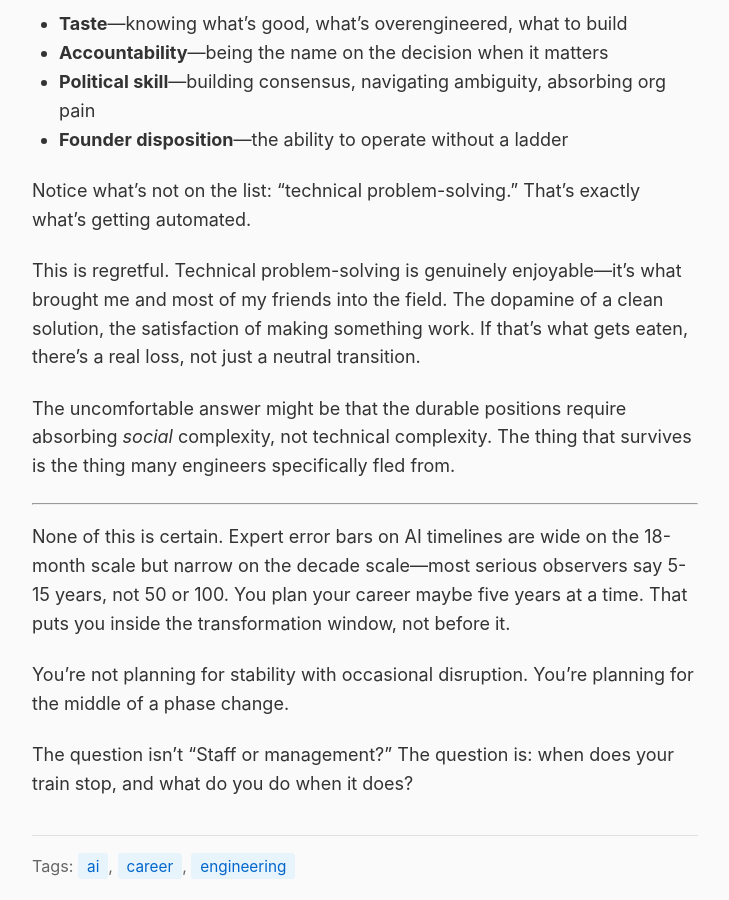
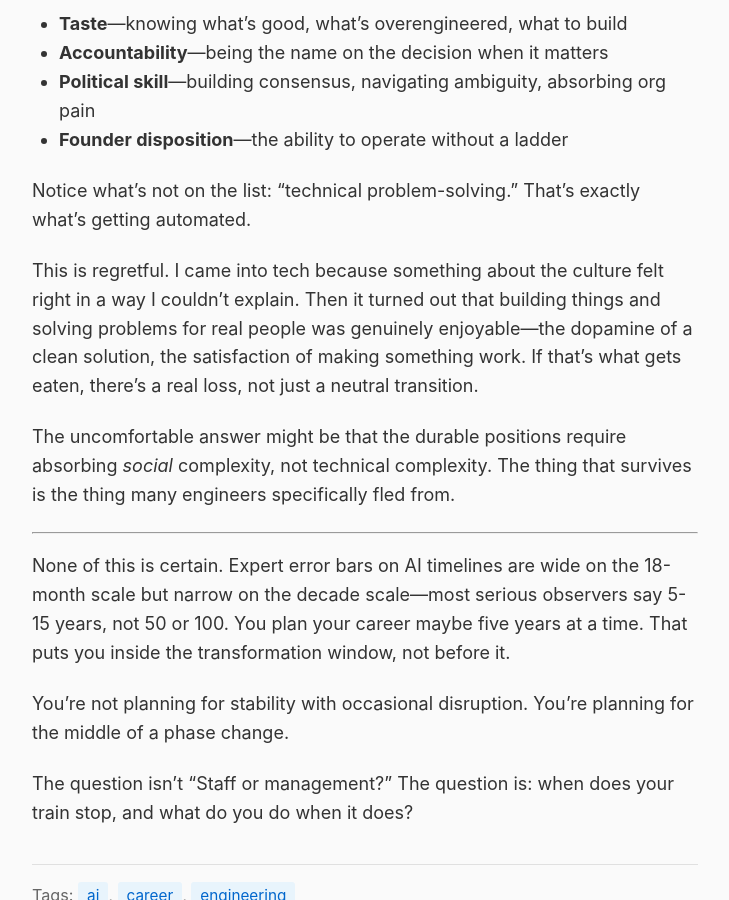
Before and after one commit to rob137/rob137.github.io, a Jekyll site: the page built from _posts/2026-01-25-when-does-your-train-stop.md, in a window 1280 px wide and 900 px high, scrolled down 2413 px. Shown: the whole window, without its empty margins (275-1004 px from the left). Built offline with Jekyll 4.4.1, drawn with Linux system fonts in a browser that asks for light colours.

Commit message:
Nuance: came for culture, discovered problem-solving

```diff
--- a/_posts/2026-01-25-when-does-your-train-stop.md
+++ b/_posts/2026-01-25-when-does-your-train-stop.md
@@ -60,7 +60,7 @@ Some candidates:
 
 Notice what's not on the list: "technical problem-solving." That's exactly what's getting automated.
 
-This is regretful. Technical problem-solving is genuinely enjoyable—it's what brought me and most of my friends into the field. The dopamine of a clean solution, the satisfaction of making something work. If that's what gets eaten, there's a real loss, not just a neutral transition.
+This is regretful. I came into tech because something about the culture felt right in a way I couldn't explain. Then it turned out that building things and solving problems for real people was genuinely enjoyable—the dopamine of a clean solution, the satisfaction of making something work. If that's what gets eaten, there's a real loss, not just a neutral transition.
 
 The uncomfortable answer might be that the durable positions require absorbing *social* complexity, not technical complexity. The thing that survives is the thing many engineers specifically fled from.
 
```
